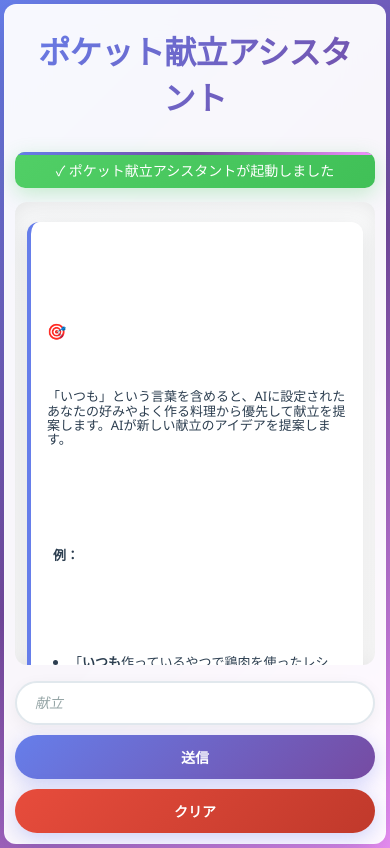
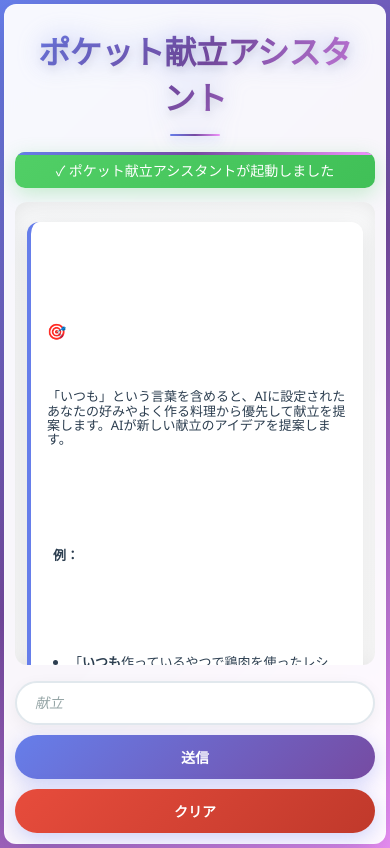
Before and after one commit to tomomo086/Recipe_SLM, a plain HTML site: page chat.html in a window 390 px wide. Drawn offline with Linux system fonts and the light colour scheme.

Commit message:
タイトルの強調2

```diff
--- a/styles.css
+++ b/styles.css
@@ -145,15 +145,31 @@ body {
 h2 {
     text-align: center;
     color: #2c3e50;
-    margin-bottom: 15px;
-    font-size: 2em;
-    font-weight: 300;
-    background: linear-gradient(135deg, #667eea, #764ba2);
+    margin-bottom: 20px;
+    font-size: 2.5em;
+    font-weight: 700;
+    background: linear-gradient(135deg, #667eea 0%, #764ba2 50%, #f093fb 100%);
     -webkit-background-clip: text;
     -webkit-text-fill-color: transparent;
     background-clip: text;
     letter-spacing: -0.5px;
     flex-shrink: 0;
+    text-shadow: 0 4px 8px rgba(0, 0, 0, 0.1);
+    animation: titleGlow 3s ease-in-out infinite alternate;
+    position: relative;
+}
+
+h2::after {
+    content: '';
+    position: absolute;
+    bottom: -8px;
+    left: 50%;
+    transform: translateX(-50%);
+    width: 80px;
+    height: 3px;
+    background: linear-gradient(90deg, #667eea, #764ba2, #f093fb);
+    border-radius: 2px;
+    box-shadow: 0 2px 8px rgba(102, 126, 234, 0.3);
 }
 
 
@@ -437,6 +453,12 @@ button:disabled {
         padding: 15px 20px;
     }
 
+    h2::after {
+        width: 60px;
+        height: 2px;
+        bottom: -6px;
+    }
+
     .messages {
         padding: 15px;
         margin: 10px 0;
@@ -495,6 +517,12 @@ button:disabled {
         margin-bottom: 15px;
         font-weight: 800;
         padding: 12px 15px;
+    }
+
+    h2::after {
+        width: 50px;
+        height: 2px;
+        bottom: -5px;
     }
 
     .messages {
@@ -641,6 +669,19 @@ button:disabled {
     }
 }
 
+/* タイトルのグローアニメーション */
+@keyframes titleGlow {
+    0% {
+        filter: drop-shadow(0 0 5px rgba(102, 126, 234, 0.3));
+    }
+    50% {
+        filter: drop-shadow(0 0 15px rgba(102, 126, 234, 0.5));
+    }
+    100% {
+        filter: drop-shadow(0 0 25px rgba(102, 126, 234, 0.7));
+    }
+}
+
 /* ダークモード対応 */
 @media (prefers-color-scheme: dark) {
     body {
```
